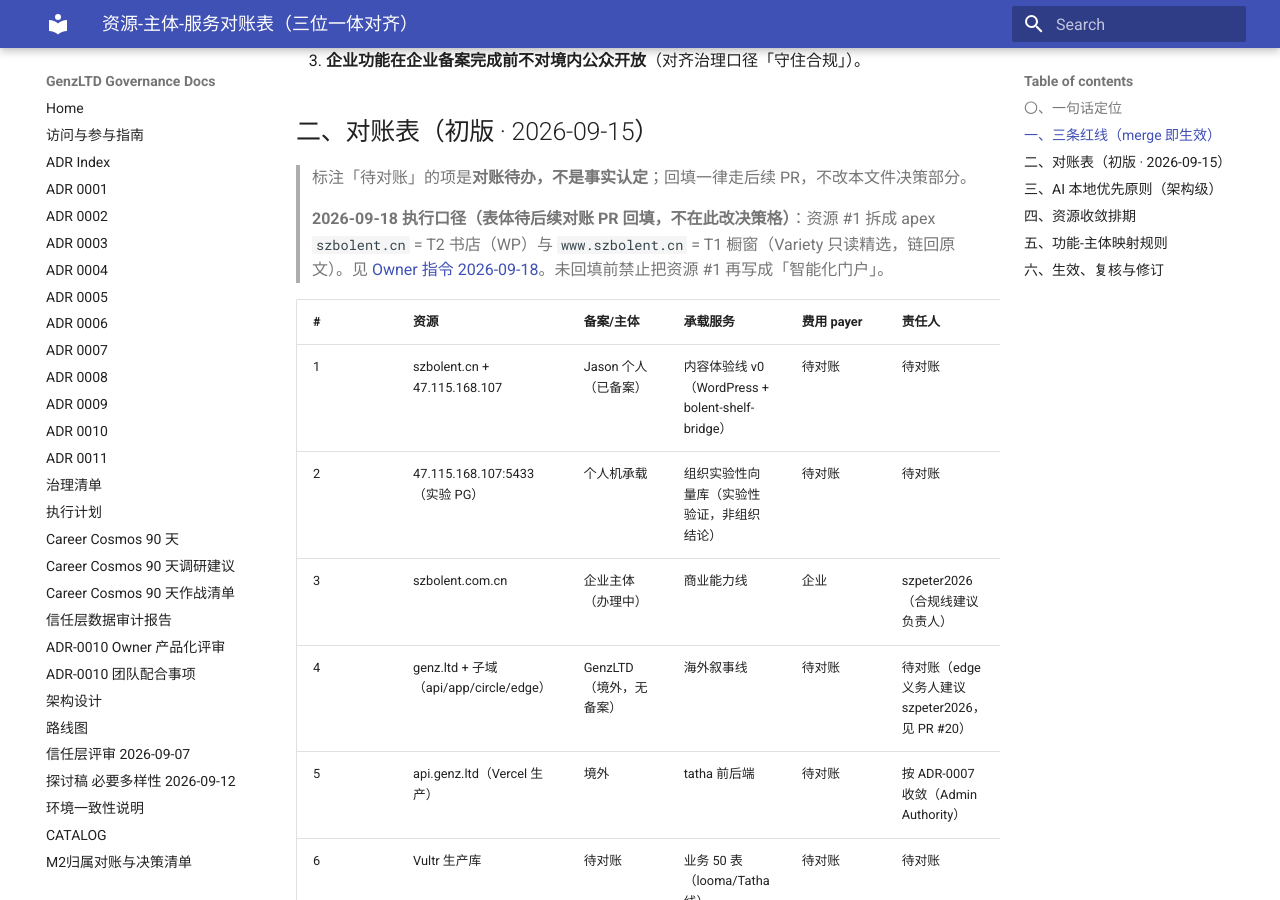
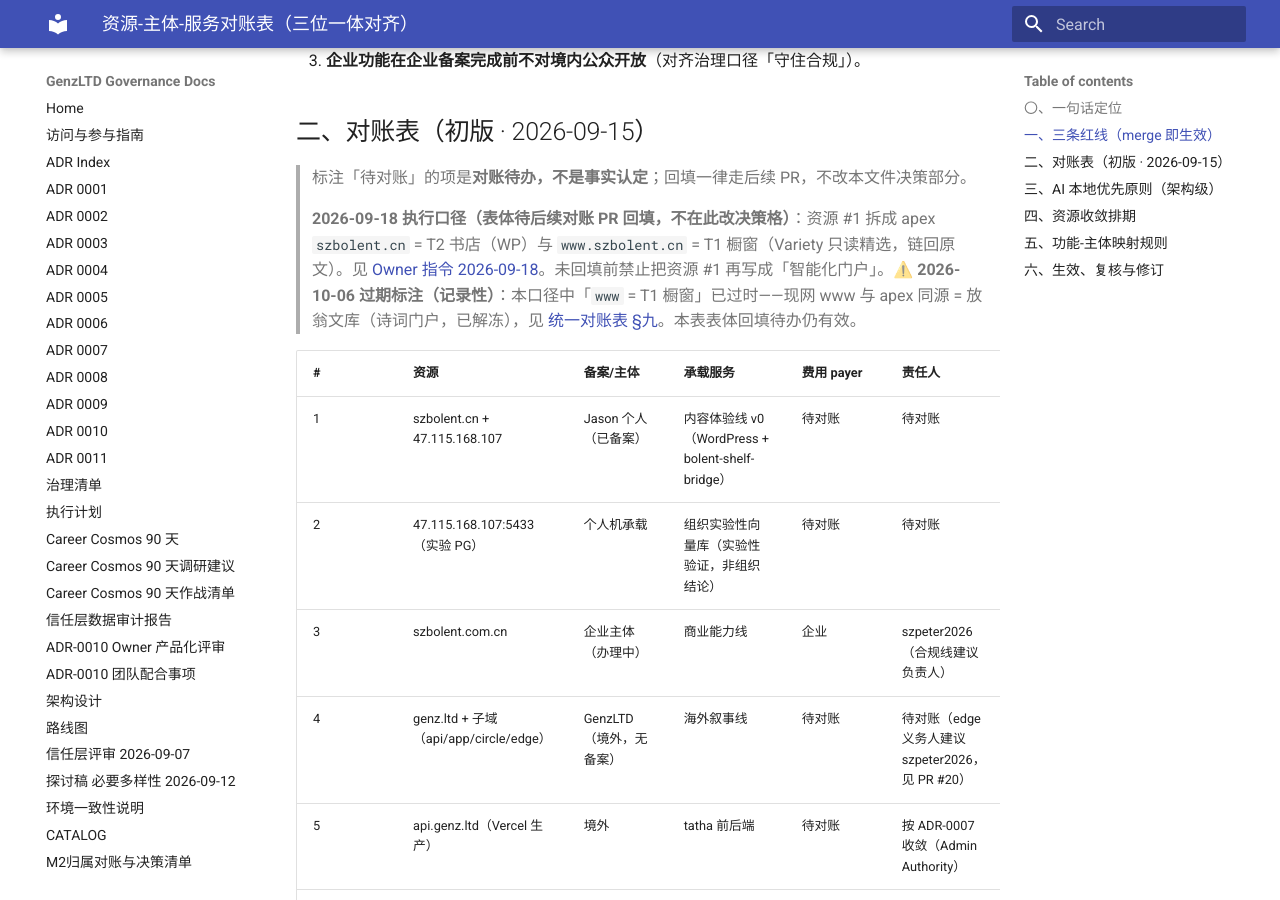
Before and after one commit to GenzLTD/docs, an MkDocs documentation site: the page built from docs/资源-主体-服务对账表-20260915.md, in a window 1280 px wide and 900 px high, scrolled down 720 px. Built offline with MkDocs 1.6.1 and Material for MkDocs 9.7.7, drawn with Linux system fonts in a browser that asks for light colours.

Commit message:
docs: 中和 §九 与索引/资源表遗留的过期表述，统一指向解冻裁定（2026-10-06）

```diff
--- a/docs/资源-主体-服务对账表-20260915.md
+++ b/docs/资源-主体-服务对账表-20260915.md
@@ -22,7 +22,7 @@
 
 > 标注「待对账」的项是**对账待办，不是事实认定**；回填一律走后续 PR，不改本文件决策部分。
 >
-> **2026-09-18 执行口径（表体待后续对账 PR 回填，不在此改决策格）**：资源 #1 拆成 apex `szbolent.cn` = T2 书店（WP）与 `www.szbolent.cn` = T1 橱窗（Variety 只读精选，链回原文）。见 [Owner 指令 2026-09-18](Owner指令-szbolent.cn书店参考实现-20260918.md)。未回填前禁止把资源 #1 再写成「智能化门户」。
+> **2026-09-18 执行口径（表体待后续对账 PR 回填，不在此改决策格）**：资源 #1 拆成 apex `szbolent.cn` = T2 书店（WP）与 `www.szbolent.cn` = T1 橱窗（Variety 只读精选，链回原文）。见 [Owner 指令 2026-09-18](Owner指令-szbolent.cn书店参考实现-20260918.md)。未回填前禁止把资源 #1 再写成「智能化门户」。⚠️ **2026-10-06 过期标注（记录性）**：本口径中「`www` = T1 橱窗」已过时——现网 www 与 apex 同源 = 放翁文库（诗词门户，已解冻），见 [统一对账表 §九](统一对账表-20260915.md)。本表表体回填待办仍有效。
 
 | # | 资源 | 备案/主体 | 承载服务 | 费用 payer | 责任人 | tag |
 |---|---|---|---|---|---|---|
```
Also changed, not shown: docs/README.md (+1 -1 lines), docs/统一对账表-20260915.md (+1 -1 lines).
